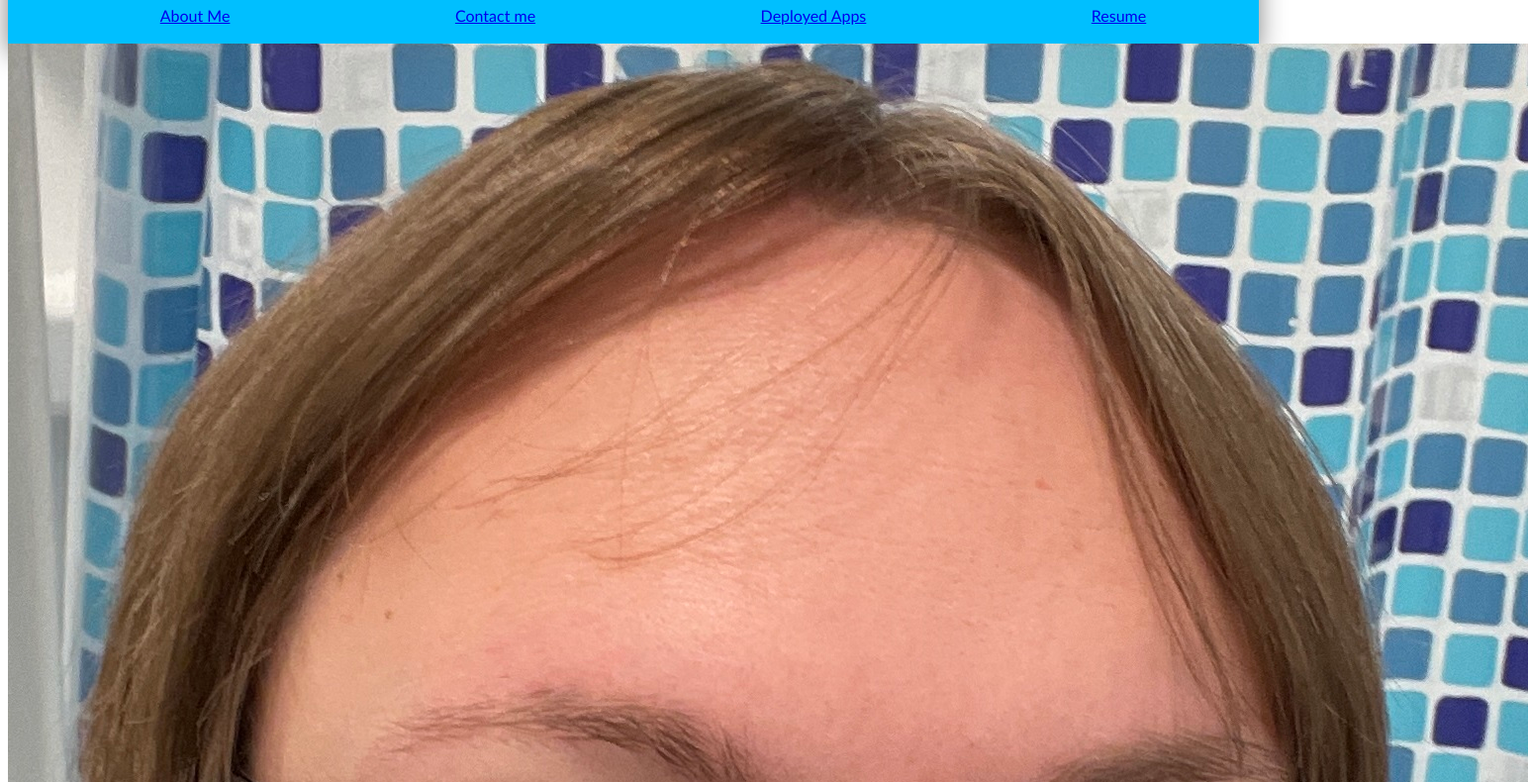
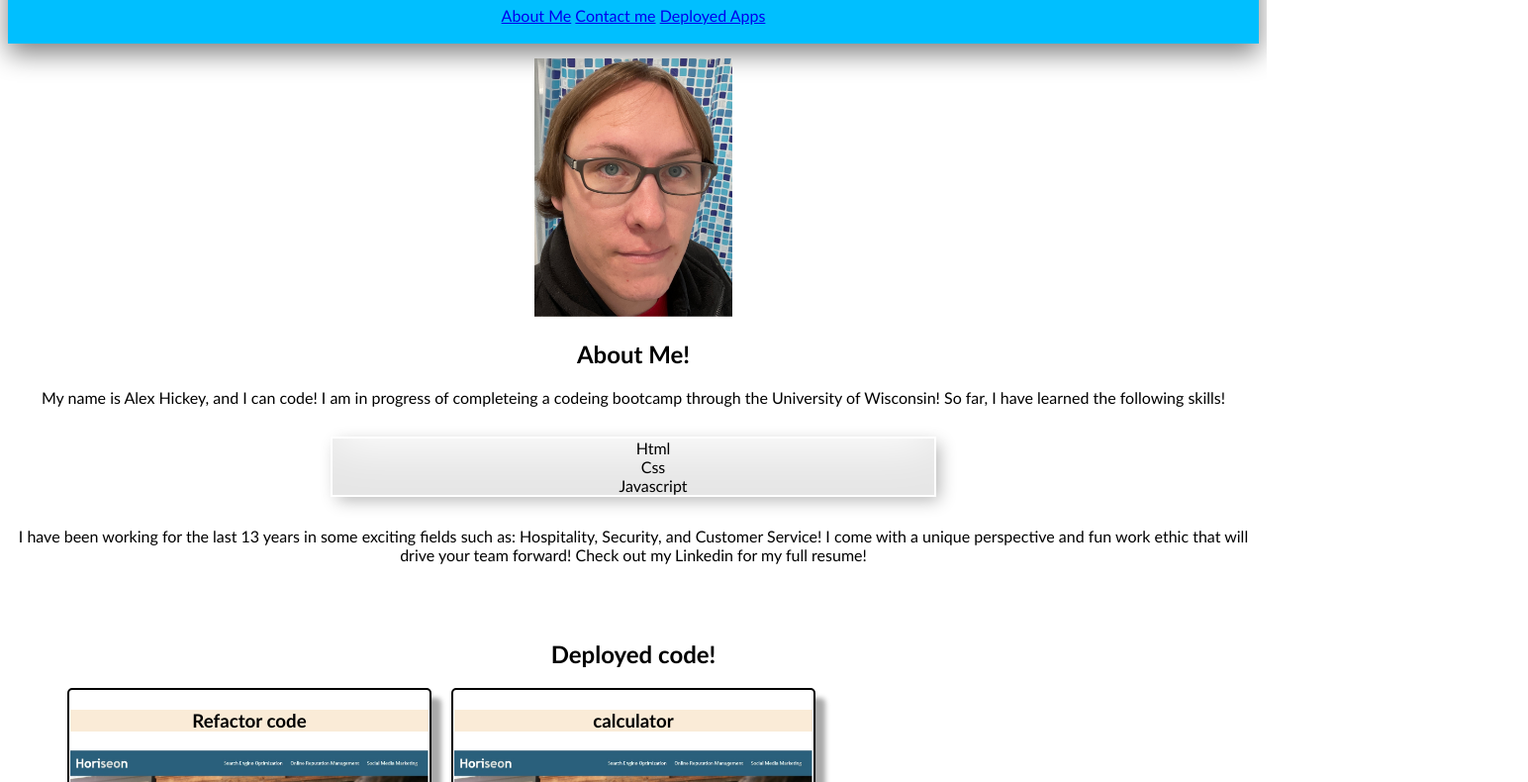
Before and after one commit to Axelpanic/Portfolio, a plain HTML site: page index.html in a window 1280 px wide. Shown: the part 89-879 px from the top of the page at 99% size, 1544 px wide, since content can reach past the window. Drawn offline with Linux system fonts and the light colour scheme.

Commit message:
fixed image and links

```diff
--- a/Assets/css/Style.css
+++ b/Assets/css/Style.css
@@ -16,27 +16,28 @@
 
 header nav ul {
     display: flex;
-    justify-content: space-around;
+    justify-content: space-between;
+    margin-left:50px;
+    margin-right:50px;
     list-style: none;
     color: #aaaaaa;
 }
 
-.image {
+main {
+    text-align: center;
+}
+
+.image img {
+    margin-top:15px;
+    width:100%;
     max-width: 200px;
     height: auto;
 }
 
-.about-me h2{
-    Text-align:center;
-}
-
-.about-me p {
-    text-align: center;
-}
 #skills {
-    margin:10px 30% 10px 30%;
-    list-style: circle;
-    padding-left:18%;
+    display:inline-block;
+    list-style: none;
+	width:45%;
     box-shadow: inset 0 -3em 3em rgba(0, 0, 0, 0.1), 0 0 0 2px rgb(255, 255, 255),
     0.3em 0.3em 1em rgba(0,0,0, 0.3);
 }
@@ -59,7 +60,6 @@ header nav ul {
 	grid-template-columns: 1fr 1fr 1fr;
 	grid-row-gap: 20px;
 	grid-template-columns: 1fr 1fr 1fr;
-	grid-template-rows: 1fr 1fr 1fr;
 }
 
 .cards {
--- a/index.html
+++ b/index.html
@@ -9,16 +9,13 @@
     <header class="header">
     <h1> Alex hickey's Portfolio of deployed code</h1>
         <nav>
-            <ul>
-                <li><a href="#">About Me</a></li>
-                <li><a href="#">Contact me</a></li>
-                <li><a href="#">Deployed Apps</a></li>
-                <li><a href="#">Resume</a></li>
-            </ul>
+            <a href="#About-Me">About Me</a>
+            <a href="#Contact-me">Contact me</a>
+            <a href="#Deployed-Apps">Deployed Apps</a>
         </nav>
     </header>
     <main>
-        <section class="image">
+        <section class="image" id="About-Me">
             <img src="./Assets/images/selfphoto.JPG">
         </section>
     <section Class="about-me">
@@ -32,7 +29,7 @@
         <p>I have been working for the last 13 years in some exciting fields such as: Hospitality, Security, and Customer Service! I come with a unique perspective and fun work ethic that will drive your team forward! Check out my Linkedin for my full resume!</p>
         <h6 id="hidden"> Oh! You found me!</h6>
     </section>
-    <section class="deployed">
+    <section class="deployed" id="Deployed-Apps">
         <h2>Deployed code!</h2>
         <div class="blah">
             <section class="cards">
@@ -48,7 +45,7 @@
     </section>
     </main>
 
-    <section class="contact-me" id="contact-me">
+    <section class="contact-me" id="Contact-me">
         <h2> How to contact me!</h2>
         <ul>
             <li><a href="https://www.linkedin.com/in/alex-hickey-935b3318b/"><img src="Assets/images/linkedin-1.svg" alt="linkin logo"></a></li>
```
